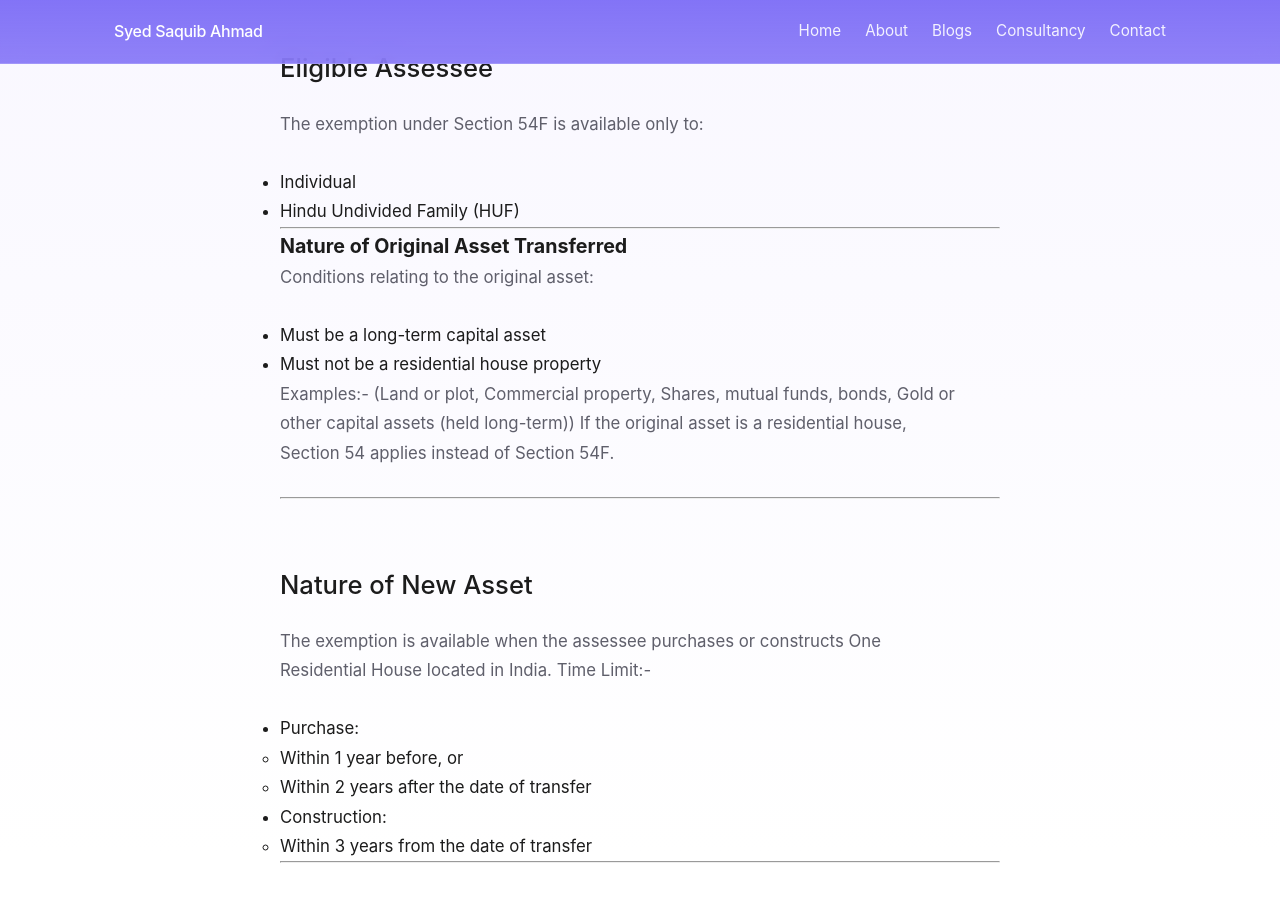
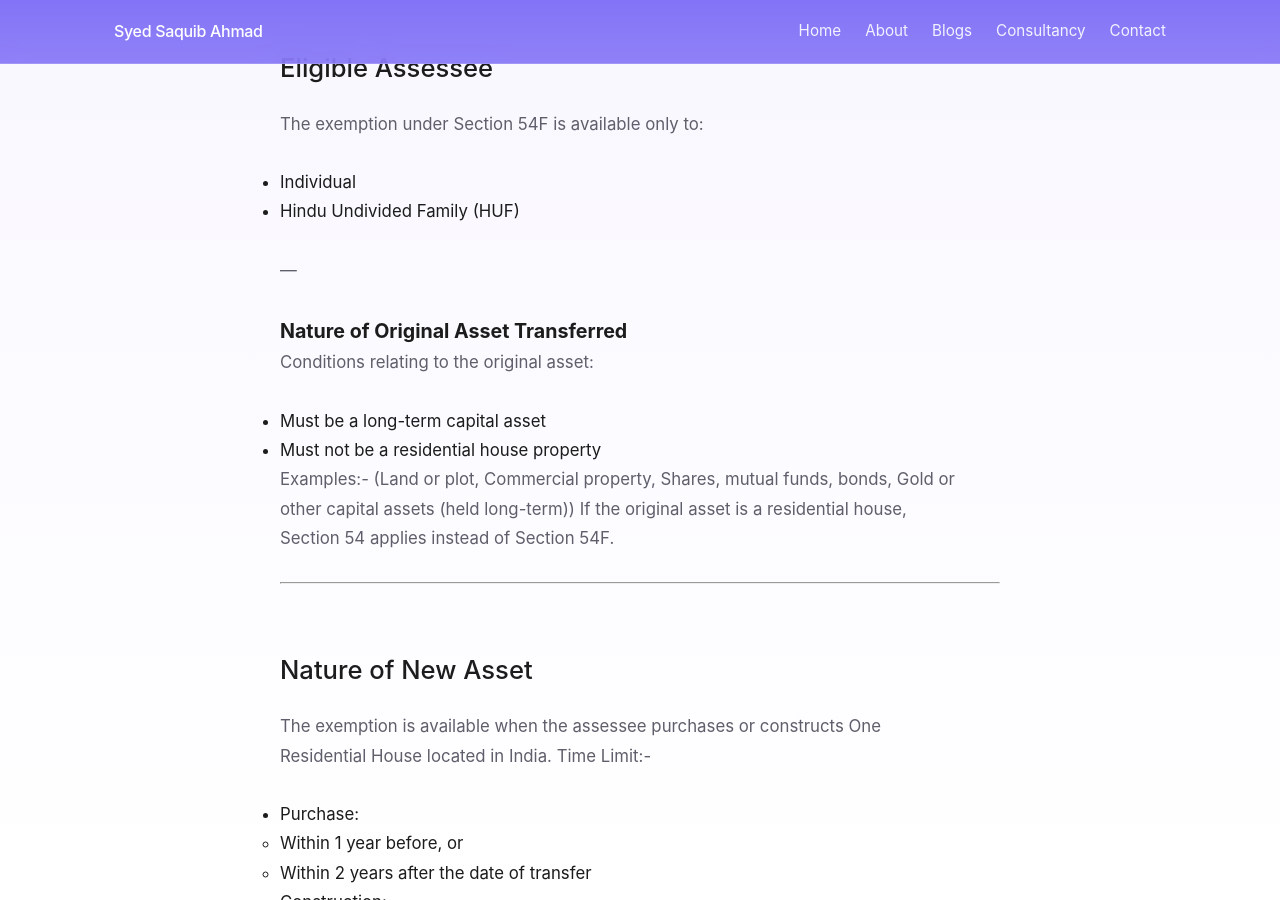
Before and after one commit to saquibahmad1234/syedsaquibahmad, a Jekyll site: the page built from _posts/2026-01-25-why-54-and-54f-are-they-are-needed.md, in a window 1280 px wide and 900 px high, scrolled down 734 px. Built offline with Jekyll 4.4.1, drawn with Linux system fonts in a browser that asks for light colours.

Commit message:
Update 2026-01-25-why-54-and-54f-are-they-are-needed.md

```diff
--- a/_posts/2026-01-25-why-54-and-54f-are-they-are-needed.md
+++ b/_posts/2026-01-25-why-54-and-54f-are-they-are-needed.md
@@ -17,7 +17,7 @@ Section 54F provides exemption from long-term capital gains tax when an individu
 The exemption under Section 54F is available only to:
 - Individual
 - Hindu Undivided Family (HUF)
-
+<BR>
 ---
 
 ### Nature of Original Asset Transferred
```
